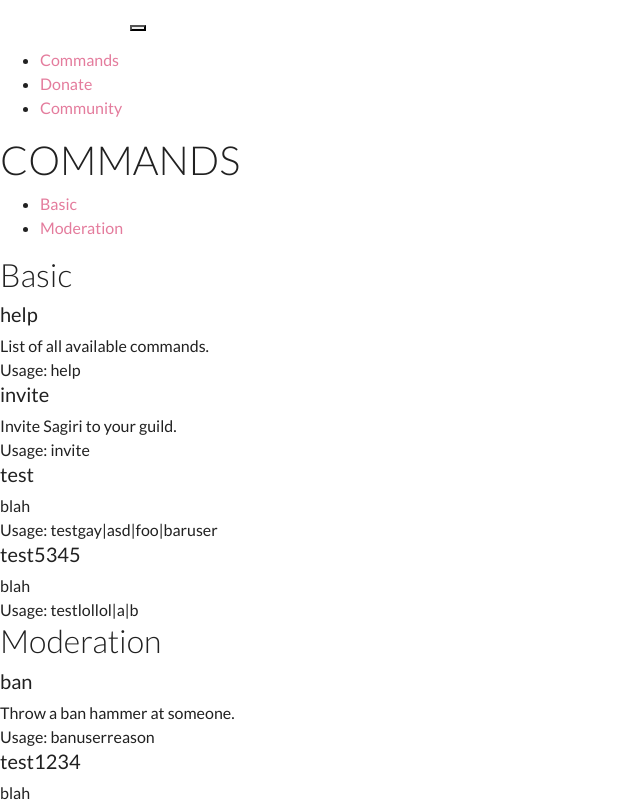
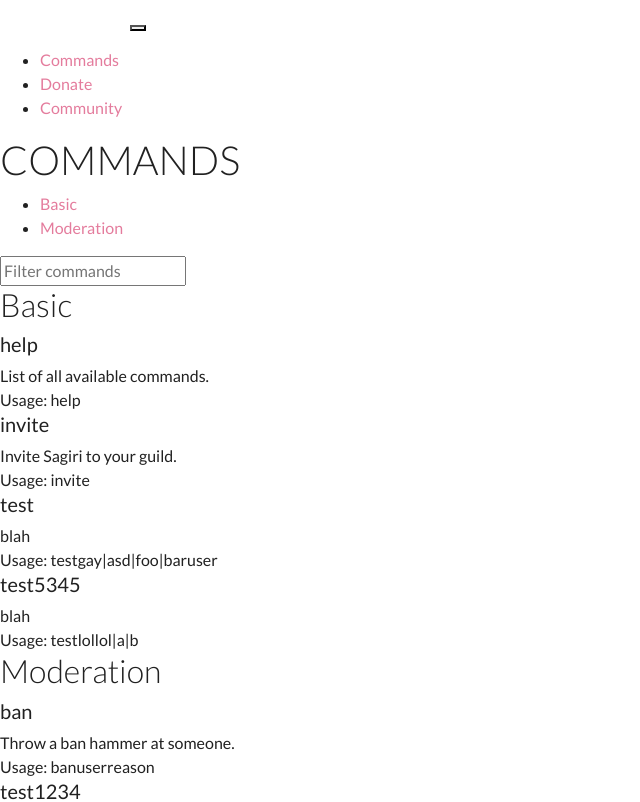
Before and after one commit to sagiri-bot/sagiri.party, a React app: page /commands in a window 1280 px wide. Shown: the top 802 px of the page, without its empty margins (0-640 px from the left). Built offline with nearby package versions, Linux system fonts and the light colour scheme.

Commit message:
command filtering + some fixes

```diff
--- /dev/null
+++ b/src/commands.json
@@ -0,0 +1,49 @@
+{
+  "Basic": [
+    {
+      "name": "help",
+      "description": "List of all available commands."
+    },
+    {
+      "name": "invite",
+      "description": "Invite Sagiri to your guild."
+    },
+    {
+      "name": "test",
+      "usage": "test <gay|asd|foo|bar> [user]",
+      "description": "blah"
+    },
+    {
+      "name": "test5345",
+      "usage": "test lol [lol|a|b]",
+      "description": "blah"
+    }
+  ],
+  "Moderation": [
+    {
+      "name": "ban",
+      "usage": "ban <user> [reason]",
+      "description": "Throw a ban hammer at someone."
+    },
+    {
+      "name": "test1234",
+      "description": "blah"
+    },
+    {
+      "name": "test4234",
+      "description": "blah"
+    },
+    {
+      "name": "test34532",
+      "description": "blah"
+    },
+    {
+      "name": "test123",
+      "description": "blah"
+    },
+    {
+      "name": "test234",
+      "description": "blah"
+    }
+  ]
+}
--- a/src/routes/Commands.jsx
+++ b/src/routes/Commands.jsx
@@ -1,65 +1,16 @@
-import React, {Component, Fragment} from 'react';
+import React, {Fragment} from 'react';
 import Hero from "../components/Hero";
-import {Col, Row, UncontrolledTooltip} from 'reactstrap';
+import {Col, Input, UncontrolledTooltip} from 'reactstrap';
 import Scrollspy from 'react-scrollspy';
 import AnchorLink from 'react-anchor-link-smooth-scroll';
-
-const commands = {
-    "Basic": [
-        {
-            "name": "help",
-            "description": "List of all available commands."
-        },
-        {
-            "name": "invite",
-            "description": "Invite Sagiri to your guild."
-        },
-        {
-            "name": "test",
-            "usage": "test <gay|asd|foo|bar> [user]",
-            "description": "blah"
-        },
-        {
-            "name": "test5345",
-            "usage": "test lol [lol|a|b]",
-            "description": "blah"
-        }
-    ],
-    "Moderation": [
-        {
-            "name": "ban",
-            "usage": "ban <user> [reason]",
-            "description": "Throw a ban hammer at someone."
-        },
-        {
-            "name": "test1234",
-            "description": "blah"
-        },
-        {
-            "name": "test4234",
-            "description": "blah"
-        },
-        {
-            "name": "test34532",
-            "description": "blah"
-        },
-        {
-            "name": "test123",
-            "description": "blah"
-        },
-        {
-            "name": "test234",
-            "description": "blah"
-        }
-    ]
-};
+import commands from '../commands.json';
 
 const uuidv4 = () => '_xxxxxxxxxxxx4xxxyxxxxxxxxxxxxxxx'.replace(/[xy]/g, (c) => {
-    let r = Math.random() * 16 | 0, v = c == 'x' ? r : (r & 0x3 | 0x8);
+    let r = Math.random() * 16 | 0, v = c === 'x' ? r : (r & 0x3 | 0x8);
     return v.toString(16);
 });
 
-const usageToReact = usage => {
+const usageToReact = (usage) => {
     let elements = [];
 
     let splits = usage.split(" ");
@@ -99,12 +50,11 @@ const usageToReact = usage => {
     return elements;
 };
 
-class Sidebar extends React.PureComponent {
-    render() {
+const Sidebar = (props) => {
     let items = [];
     let links = [];
 
-        Object.keys(this.props.commands).forEach(cmd => {
+    Object.keys(props.commands).forEach(cmd => {
         if (cmd) {
             items.push(cmd);
             links.push(<li key={"sidebar-" + cmd} className={"sidebar-link"}><AnchorLink offset="-150"
@@ -114,66 +64,100 @@ class Sidebar extends React.PureComponent {
     });
 
     return (
-            <Col className="commands-sidebar" md={3}>
+        <Col className="d-none d-sm-block commands-sidebar" md={3}>
             <Scrollspy items={items} currentClassName="active">
                 {links}
             </Scrollspy>
         </Col>
     );
+};
+
+const CommandCard = (props) => {
+    return (
+        <div className="commands-card">
+            <h5>{props.command.name}</h5>
+            {props.command.description}<br/>
+            {props.command.usage
+                ? (<Fragment>{"Usage: "}{usageToReact(props.command.usage)}</Fragment>)
+                : (<Fragment>{"Usage: "}<span
+                    className="usage-command">{props.command.name}</span></Fragment>)}
+        </div>
+    );
+};
+
+const CommandCategory = (props) => {
+    let elements = [];
+    props.commands.forEach(c => elements.push(<CommandCard key={`card_${props.name}_${c.name}`} command={c}/>));
+
+    return (
+        <section id={props.name} className="commands-category">
+            <h2>{props.name}</h2>
+            {elements}
+        </section>
+    );
+};
+
+class CommandList extends React.Component {
+    constructor(props) {
+        super(props);
+
+        this.state = {
+            filter: null
+        };
+    }
+
+    updated(e) {
+        const value = e.target.value.trim();
+
+        if (value.length === 0) {
+            this.setState({filter: null});
+        } else {
+            this.setState({filter: value});
         }
     }
 
-class CommandCard extends React.PureComponent {
     render() {
+        let categories = [];
+        Object.keys(commands).forEach(cat => {
+            if (commands[cat].length !== 0) {
+                let newCmds;
+
+                if (this.state.filter !== null) {
+                    const filt = this.state.filter.toLowerCase();
+                    newCmds = commands[cat].filter(cmd =>
+                        (cmd.name && cmd.name.toLowerCase().includes(filt))
+                        || (cmd.description && cmd.description.toLowerCase().includes(filt)));
+                } else {
+                    newCmds = commands[cat];
+                }
+
+                if (newCmds.length !== 0) {
+                    categories.push(<CommandCategory key={"category_" + cat} name={cat} commands={newCmds}/>)
+                }
+            }
+        });
+
         return (
-            <div className="commands-card">
-                <h5>{this.props.command.name}</h5>
-                {this.props.command.description}<br/>
-                {this.props.command.usage
-                    ? (<Fragment>{"Usage: "}{usageToReact(this.props.command.usage)}</Fragment>)
-                    : (<Fragment>{"Usage: "}<span
-                        className="usage-command">{this.props.command.name}</span></Fragment>)}
+            <Col sm={12} md={9}>
+                <div className="commands-searchbox clearfix">
+                    <Input placeholder="Filter commands" onChange={this.updated.bind(this)}/>
                 </div>
+                {categories}
+            </Col>
         );
     }
 }
 
-class CommandCategory extends React.PureComponent {
-    render() {
-        let elements = [];
-        this.props.commands.forEach(c => elements.push(<CommandCard key={`card_${this.props.name}_${c.name}`}
-                                                                    command={c}/>));
-
-        return (
-            <section id={this.props.name} className="commands-category">
-                <h2>{this.props.name}</h2>
-                {elements}
-            </section>
-        );
-    }
-}
-
-class Commands extends Component {
-    render() {
-        let categories = [];
-        Object.keys(commands).forEach(cat => {
-            categories.push(<CommandCategory key={"category_" + cat} name={cat} commands={commands[cat]}/>)
-        });
-
-        return (
+const Commands = () => (
     <Fragment>
         <Hero>
             <h1>COMMANDS</h1>
         </Hero>
         <div className="d-flex">
             <Sidebar commands={commands}/>
-                    <Col md={9}>
-                        {categories}
-                    </Col>
+            <CommandList/>
         </div>
     </Fragment>
-        )
-    }
-}
+);
 
 export default Commands;
--- a/src/scss/sagiri.scss
+++ b/src/scss/sagiri.scss
@@ -88,38 +88,6 @@ h1 {
   }
 }
 
-@include media-breakpoint-down(md) {
-  .navbar {
-    position: fixed;
-  }
-
-  .navbar-collapse {
-    margin-top: 1rem;
-    //height: 100vh;
-    text-align: center;
-
-    & .nav-item {
-      margin-bottom: 1rem;
-    }
-  }
-
-  .discord {
-    display: none;
-  }
-}
-
-@include media-breakpoint-up(md) {
-  .sagiri-home-header {
-    background-image: url("../sagiri-hero.png"), url("../herobg.svg");
-    background-size: auto 55vh, 100%;
-    animation: floating 4s infinite alternate ease-in-out;
-
-    &-buttons {
-      height: 50vh;
-    }
-  }
-}
-
 .review {
   margin: 2rem;
   padding: 2rem 0;
@@ -155,11 +123,24 @@ h1 {
     }
   }
 
+  &-searchbox {
+    margin: 0 -15px;
+    padding: 1rem;
+    top: 0;
+    position: sticky;
+
+    input {
+      width: 300px;
+      float: right;
+    }
+  }
+
   &-category {
     h2 {
       color: hsl(341, 98, 70);
     }
-    padding: 2rem 0;
+
+    padding-bottom: 2rem;
   }
 
   &-card {
@@ -238,6 +219,49 @@ h1 {
   }
 }
 
+@include media-breakpoint-down(md) {
+  .navbar {
+    position: fixed;
+  }
+
+  .navbar-collapse {
+    margin-top: 1rem;
+    //height: 100vh;
+    text-align: center;
+
+    & .nav-item {
+      margin-bottom: 1rem;
+    }
+  }
+
+  .commands-searchbox {
+    background-color: hsl(341, 98, 70);
+    padding-top: 5rem;
+    margin-top: -3rem;
+    margin-bottom: 1rem;
+
+    input {
+      width: 100%;
+    }
+  }
+
+  .discord {
+    display: none;
+  }
+}
+
+@include media-breakpoint-up(md) {
+  .sagiri-home-header {
+    background-image: url("../sagiri-hero.png"), url("../herobg.svg");
+    background-size: auto 55vh, 100%;
+    animation: floating 4s infinite alternate ease-in-out;
+
+    &-buttons {
+      height: 50vh;
+    }
+  }
+}
+
 @keyframes floating {
   from {
     background-position: 50% 105%, 50% 100%;
```
Lines whose indentation alone changed are shown as unchanged.
